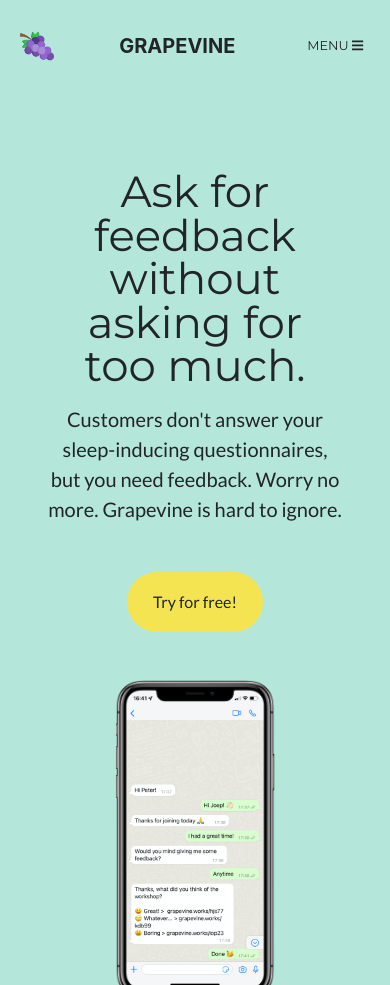
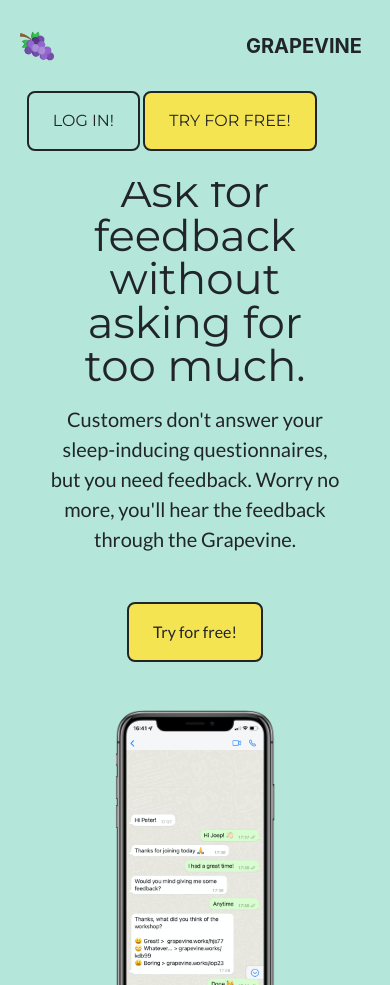
Before and after one commit to two-trick-pony-NL/Frankly, a Flask app: page / in a window 390 px wide. Shown: the top 985 px of the page. Run offline with Flask 2, Linux system fonts and the light colour scheme; data that the repository does not hold is empty; parts of the project's set-up code (start-up, migrations or seed data) failed here and were passed over; some libraries are stand-ins or nearby versions.

Commit message:
fixed responsive buttons

```diff
--- a/website/templates/home.html
+++ b/website/templates/home.html
@@ -63,9 +63,10 @@
                  <a class="navbar-brand text-dark" href="/">GrapeVine</a>
                  {% endif%}
                  <button class="navbar-toggler text-uppercase font-weight-bold bg-primary text-dark rounded" type="button" data-bs-toggle="collapse" data-bs-target="#navbarResponsive" aria-controls="navbarResponsive" aria-expanded="false" aria-label="Toggle navigation">
-                     Menu
-                     <i class="fas fa-bars"></i>
+                     <a class="btn bg-secondary-outline py-3 px-4 border-dark " href="/sign-in" >log in!</a>
+                     <a class="btn bg-secondary py-3 px-4 border-dark " href="/sign-up" >Try for free!</a>
                  </button>
+
                  <div class="collapse navbar-collapse" id="navbarResponsive">
                      <ul class="navbar-nav ms-auto">
 
@@ -76,9 +77,9 @@
                          <li class="nav-item mx-0 mx-lg-1"><a class="nav-link py-3 px-0 px-lg-3 text-dark rounded" href="/settings/{{user.username}}">Settings</a></li>
                          <a href="/createassets/{{user.username}}"class="btn btn-dark" role="button">Get Feedback now!</a>
                      {% else %}
-                         <li class="nav-item mx-0 mx-lg-1"><a class="nav-link py-3 px-0 px-lg-3 text-dark rounded" href="/sign-up">Sign Up</a></li>
+
                          <li class="nav-item mx-0 mx-lg-1"><a class="nav-link py-3 px-0 px-lg-3 text-dark rounded" href="/sign-in">Sign In</a></li>
-
+                         <a class="btn bg-secondary py-3 px-4 border-dark " href="/sign-up" >Try for free!</a>
                      {% endif%}
                      </ul>
                  </div>
@@ -107,9 +108,9 @@
                     <!-- Mashead text and app badges-->
                     <div class="mb-5 mb-lg-0 text-center text-lg-start">
                         <h1 class="display-1 lh-1 mb-3">Ask for feedback without asking for too much.</h1>
-                        <p class="lead fw-normal mb-5">Customers don't answer your sleep-inducing questionnaires, but you need feedback. Worry no more. Grapevine is hard to ignore.</p>
+                        <p class="lead fw-normal mb-5">Customers don't answer your sleep-inducing questionnaires, but you need feedback. Worry no more, you'll hear the feedback through the Grapevine.</p>
                         <div class="d-flex flex-column flex-lg-row align-items-center">
-                            <a class="btn bg-secondary py-3 px-4 bold rounded-pill" href="/sign-up" >Try for free!</a>
+                            <a class="btn bg-secondary py-3 px-4 border-dark " href="/sign-up" >Try for free!</a>
 
                         </div>
                     </div>
@@ -170,7 +171,7 @@
                                 <div class="text-center">
                                     <i class="bi-camera icon-feature text-gradient d-block mb-3"></i>
                                     <h3 class="font-alt">Live Dashboard</h3>
-                                    <p class="text mb-0">Each response is processed instantly and shows up in your dashboard</p>
+                                    <p class="text mb-0">Each response is processed instantly and shows up on your dashboard</p>
                                 </div>
                             </div>
                         </div>
@@ -187,8 +188,8 @@
                                 <!-- Feature item-->
                                 <div class="text-center">
                                     <i class="bi-patch-check icon-feature text-gradient d-block mb-3"></i>
-                                    <h3 class="font-alt">1 Free campaign</h3>
-                                    <p class="text mb-0">Your first campaign will be free, forever. Advanced options with multiple campaigns are available</p>
+                                    <h3 class="font-alt">Free forever</h3>
+                                    <p class="text mb-0">Your first campaign will be free, forever. If your needs are bigger, then you can have up to 5 campagins at a time in our Premium plan</p>
                                 </div>
                             </div>
                         </div>
@@ -232,7 +233,7 @@
             <div class="row gx-5 align-items-center justify-content-center justify-content-lg-between">
                 <div class="col-12 col-lg-5">
                     <h2 class="display-4 lh-1 mb-4">Digital meets real life through our QR codes</h2>
-                    <p class="lead fw-normal text mb-5 mb-lg-0">Although our software runs on the latest technologies, we do fully integrate with our offline world. From the dashboard you can print your own QR codes that you can place a area your customers visit. </p>
+                    <p class="lead fw-normal text mb-5 mb-lg-0">We understand your customers don't want to create an account to go through some server, they can simply scan a QR code after an event, or while waiting for their appointment.  </p>
                 </div>
                 <div class="col-sm-8 col-md-6">
                     <div class="px-5 px-sm-0"><img class="img-fluid" src="{{ url_for('static',filename='assets/img/qr-code.png') }}" alt="..." /></div>
@@ -249,7 +250,7 @@
                     <br />
                     Start getting feedback.
                 </h2>
-                <a class="btn btn-outline-light py-3 px-4 rounded-pill" href="/sign-up" target="_blank">Sign up to Grapevine</a>
+                <a class="btn btn-outline-light py-3 px-4 rounded-pill" href="mailto:grapevine@petervandoorn.com" target="_blank">Get in touch</a>
             </div>
         </div>
     </section>
```
